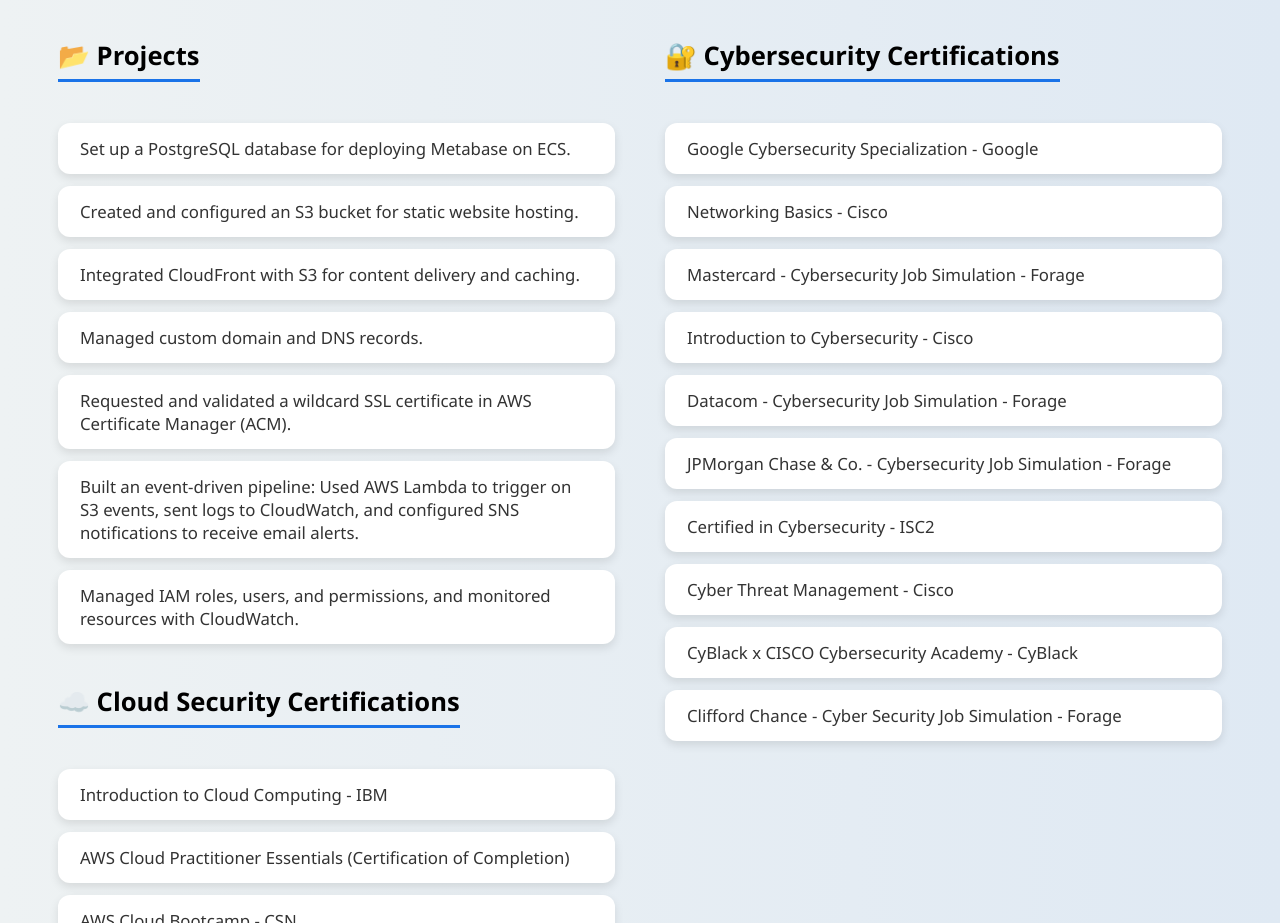
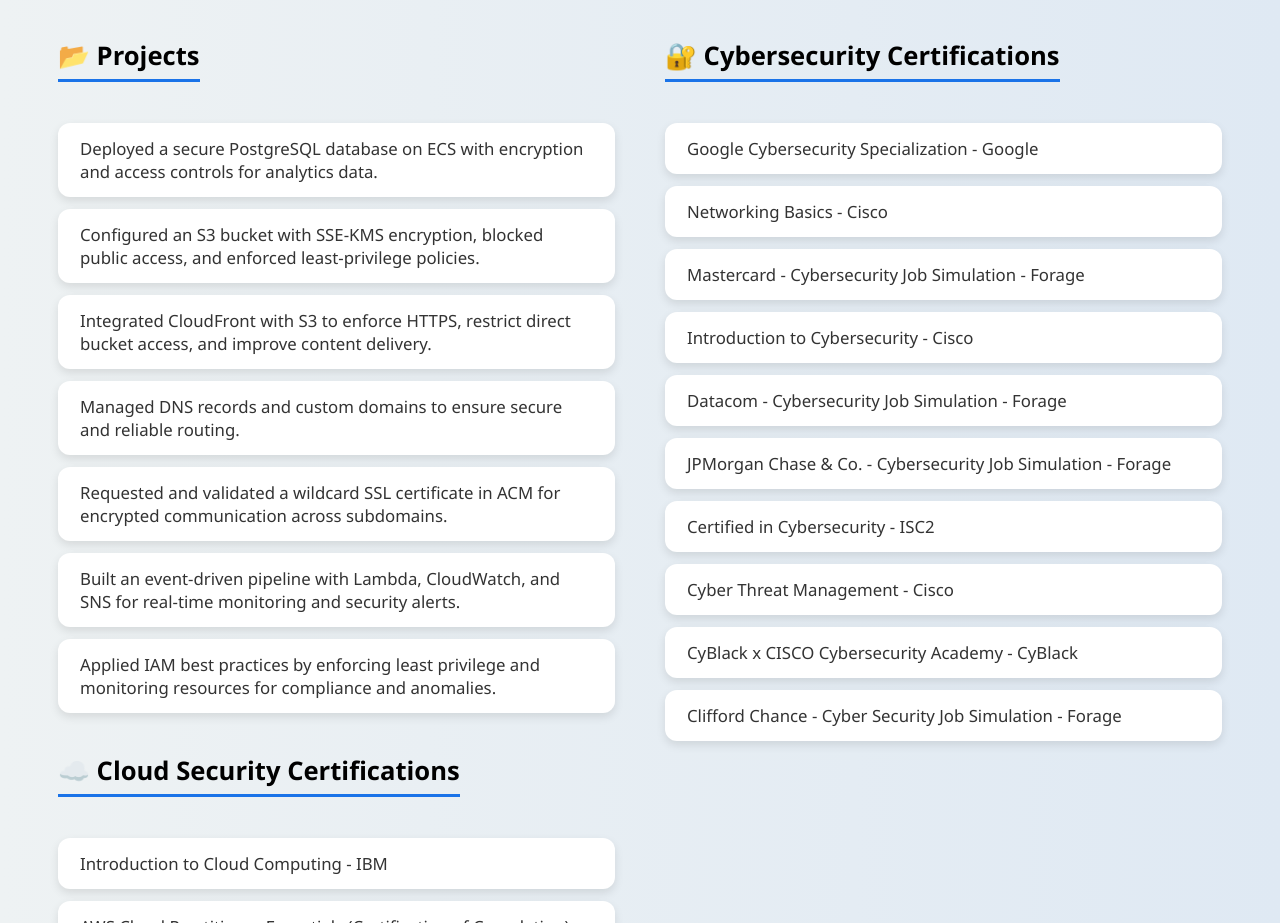
Before and after one commit to AyomitopeOlufemi/About-Me, a plain HTML site: page index.html in a window 1280 px wide. Shown: the part 820-1743 px from the top of the page. Drawn offline with Linux system fonts and the light colour scheme.

Commit message:
Update index.html

```diff
--- a/index.html
+++ b/index.html
@@ -142,13 +142,13 @@
     <div>
       <h2>📂 Projects</h2>
       <ul>
-        <li>Set up a PostgreSQL database for deploying Metabase on ECS.</li>
-        <li>Created and configured an S3 bucket for static website hosting.</li>
-        <li>Integrated CloudFront with S3 for content delivery and caching.</li>
-        <li>Managed custom domain and DNS records.</li>
-        <li>Requested and validated a wildcard SSL certificate in AWS Certificate Manager (ACM).</li>
-        <li>Built an event-driven pipeline: Used AWS Lambda to trigger on S3 events, sent logs to CloudWatch, and configured SNS notifications to receive email alerts.</li>
-        <li>Managed IAM roles, users, and permissions, and monitored resources with CloudWatch.</li>
+        <li>Deployed a secure PostgreSQL database on ECS with encryption and access controls for analytics data.</li>
+        <li>Configured an S3 bucket with SSE-KMS encryption, blocked public access, and enforced least-privilege policies.</li>
+        <li>Integrated CloudFront with S3 to enforce HTTPS, restrict direct bucket access, and improve content delivery.</li>
+        <li>Managed DNS records and custom domains to ensure secure and reliable routing.</li>
+        <li>Requested and validated a wildcard SSL certificate in ACM for encrypted communication across subdomains.</li>
+        <li>Built an event-driven pipeline with Lambda, CloudWatch, and SNS for real-time monitoring and security alerts.</li>
+        <li>Applied IAM best practices by enforcing least privilege and monitoring resources for compliance and anomalies.</li>
       </ul>
 
       <h2>☁️ Cloud Security Certifications</h2>
```
